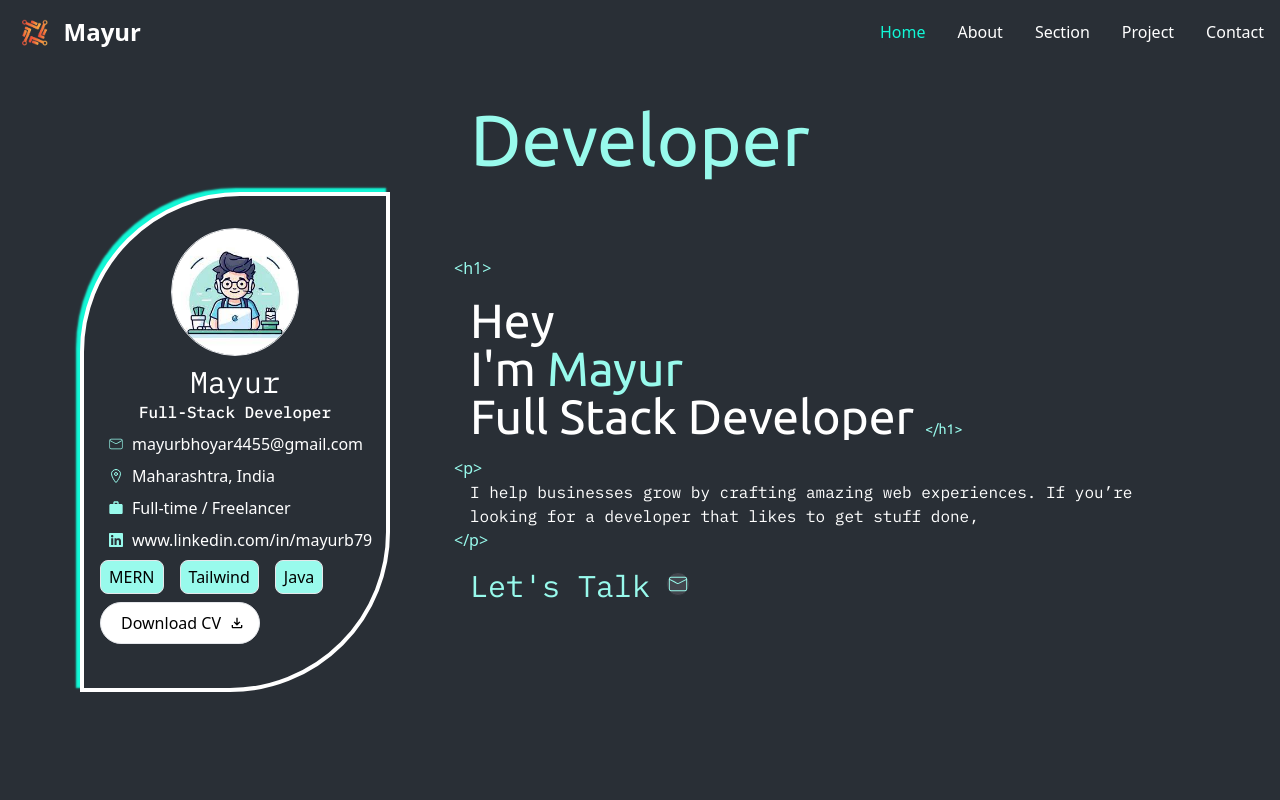
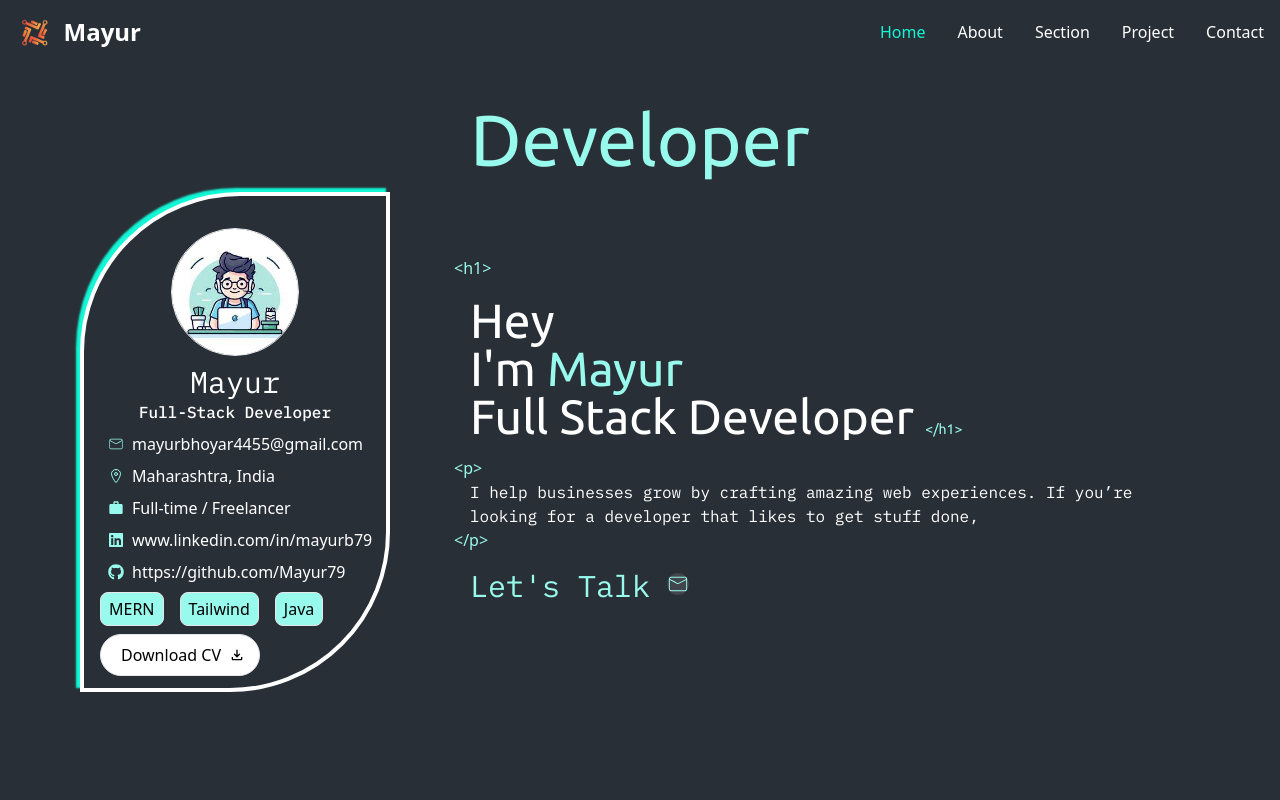
Before and after one commit to Mayur79/MyPortfolio, a React (Create React App) app: page / in a window 1280 px wide. Shown: the top 800 px of the page. Built offline with nearby package versions, Linux system fonts and the light colour scheme.

Commit message:
linkadded

```diff
--- a/package.json
+++ b/package.json
@@ -9,12 +9,15 @@
     "@testing-library/jest-dom": "^5.17.0",
     "@testing-library/react": "^13.4.0",
     "@testing-library/user-event": "^13.5.0",
+    "framer-motion": "^11.0.6",
     "react": "^18.2.0",
     "react-dom": "^18.2.0",
+    "react-fast-marquee": "^1.6.4",
     "react-icons": "^5.0.1",
     "react-router-dom": "^6.21.3",
     "react-scripts": "5.0.1",
     "react-slick": "^0.30.2",
+    "react-toastify": "^10.0.4",
     "slick-carousel": "^1.8.1",
     "web-vitals": "^2.1.4"
   },
--- a/src/Pages/Contactus.jsx
+++ b/src/Pages/Contactus.jsx
@@ -3,10 +3,13 @@ import scroll from "../assests/Scroll.svg";
 import line from "../assests/line.svg";
 import { useForm, ValidationError } from '@formspree/react';
 import message from "../assests/Untitled (1)/Homepage - Desktop/icon-send.svg";
+import { ToastContainer, toast } from 'react-toastify';
+import 'react-toastify/dist/ReactToastify.css';
+
 const Contactus = () => {
     const [state, handleSubmit] = useForm("mdovqqaz");
     if (state.succeeded) {
-        return <p>Thanks for joining!</p>;
+        toast.success("Thank you for contacting. I will contact you soon")
     }
     return (
         <div className='bg-[#1A1E23] h-screen text-[#98FAEC]'>
@@ -78,7 +81,7 @@ const Contactus = () => {
                     </div>
                 </form>
             </div>
-
+            <ToastContainer />
         </div>
     )
 }
--- a/src/Pages/HeroSection.jsx
+++ b/src/Pages/HeroSection.jsx
@@ -5,9 +5,12 @@ import { IoLocationOutline } from 'react-icons/io5';
 import { MdWork } from 'react-icons/md';
 import { FaLinkedin } from 'react-icons/fa6';
 import { MdOutlineFileDownload } from 'react-icons/md';
+import { FaGithub } from "react-icons/fa";
 
 const HeroSection = () => {
     const linkedInProfileUrl = 'https://www.linkedin.com/in/mayurb79';
+    const githubProfileUrl = 'https://github.com/Mayur79';
+    const resumeurl = 'https://drive.google.com/file/d/1yZuqPJaKlzBZK6HWC2JkcB8l6hq3f_1O/view?usp=sharing';
     return (
         <>
             <div className="bg-[#292F36] flex flex-col text-[#98FAEC] min-h-screen">
@@ -54,6 +57,17 @@ const HeroSection = () => {
                                         www.linkedin.com/in/mayurb79
                                     </a>
                                 </div>
+                                <div className="flex gap-2">
+                                    <FaGithub className="mt-1 ml-6" />
+                                    <a
+                                        className="text-white"
+                                        target="_blank"
+                                        href={githubProfileUrl}
+                                        rel="noopener noreferrer"
+                                    >
+                                        https://github.com/Mayur79
+                                    </a>
+                                </div>
                                 <div>
                                     <div className="flex md:mt-0 mt-4 ml-4 gap-4">
                                         <p className="bg-[#98FAEC] text-black px-2 py-1 border rounded-lg">
@@ -69,7 +83,10 @@ const HeroSection = () => {
                                 </div>
                                 <a className="bg-white text-black w-40 md:w-40 md:mt-0 mt-4 py-2 ml-4 px-2 border rounded-3xl" href='#'>
                                     <div className="flex items-center gap-2">
-                                        <p className="ml-2 md:ml-3">Download CV</p> <MdOutlineFileDownload />
+                                        <a className="ml-2 md:ml-3" target="_blank"
+                                            href={resumeurl}
+                                            rel="noopener noreferrer"
+                                        >Download CV</a> <MdOutlineFileDownload />
                                     </div>
                                 </a>
                             </div>
@@ -93,12 +110,11 @@ const HeroSection = () => {
                             </div>
                             {'</p>'}
                         </div>
-                        <div className="flex gap-4 ml-4 text-lg md:text-3xl font-ibm">
+                        <a className="flex gap-4 ml-4 text-lg md:text-3xl font-ibm" href="mailto:mayurbhoyar4455@playerorbit.com">
                             Let's Talk{' '}
-                            <a href="#">
-                                <CiMail className="mt-1 bg-[#43454D] border rounded-full border-[#292F36] text-xl md:text-2xl" />
-                            </a>
-                        </div>
+
+                            <CiMail className="mt-1 bg-[#43454D] border rounded-full border-[#292F36] text-xl md:text-2xl" />
+                        </a>
                     </div>
                 </div>
             </div>
--- a/src/Pages/SkillSection.jsx
+++ b/src/Pages/SkillSection.jsx
@@ -32,7 +32,7 @@ const SkillSection = () => {
                 </div>
                 <p className='text-center text-white font-ibm mx-20'>I am striving to never stop learning and improving</p>
                 <div class="grid grid-cols-2 sm:grid-cols-4 justify-center mx-auto mt-6 md:mx-80 md:mt-8 gap-8">
-                    <div className='flex flex-col w-36 gap-2'>
+                    <div className='animate__animated animate__bounce animate__delay-2s  flex flex-col w-36 gap-2'>
                         <img src={htmlimg} alt="" className='w-36' />
                         <p className='text-center font-ibm text-xl text-[#E54F26]'>HTML</p>
                     </div>
```
Also changed, not shown: 1 other file (tests, documents, lock files or other folders).
